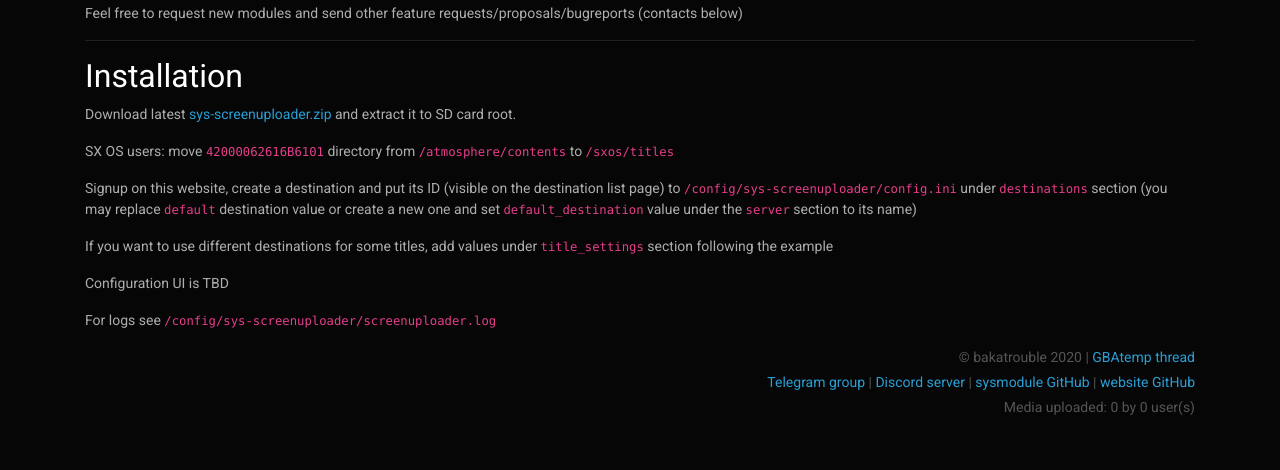
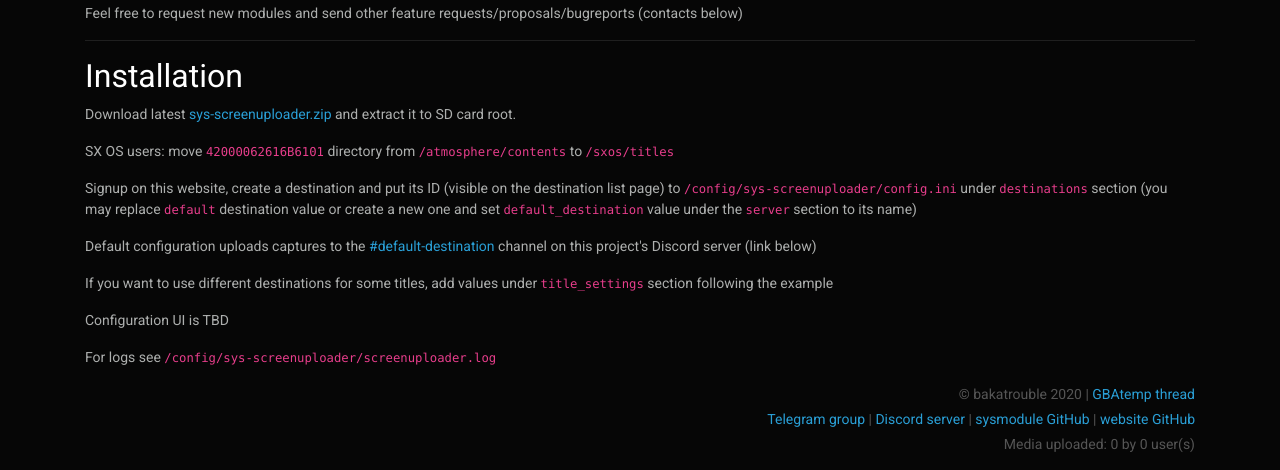
Before and after one commit to bakatrouble/sys-screenuploader-web, a Django app: page / in a window 1280 px wide. Shown: the part 330-800 px from the top of the page. Run offline with Django 3.2, Linux system fonts and the light colour scheme; data that the repository does not hold is empty; parts of the project's set-up code (start-up, migrations or seed data) failed here and were passed over; some libraries are stand-ins or nearby versions.

Commit message:
change instructions on main page

```diff
--- a/app/templates/index.html
+++ b/app/templates/index.html
@@ -41,6 +41,9 @@
             (you may replace <code>default</code> destination value or create a new one and set <code>default_destination</code> value under the <code>server</code> section to its name)
         </p>
         <p>
+            Default configuration uploads captures to the <a href="https://discord.gg/c5qBqAA" target="_blank">#default-destination</a> channel on this project's Discord server (link below)
+        </p>
+        <p>
             If you want to use different destinations for some titles, add values under <code>title_settings</code> section following the example
         </p>
         <p>
```
